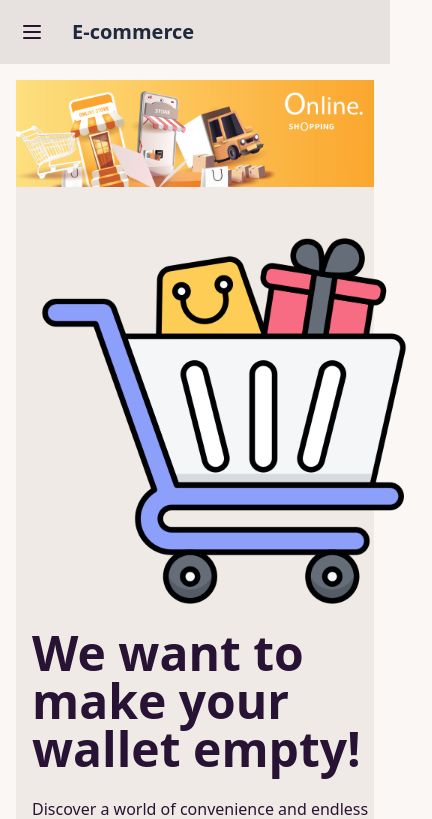
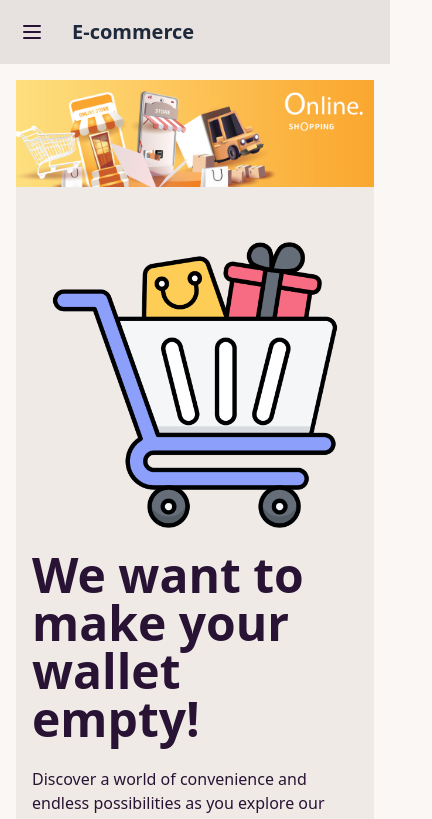
Before and after one commit to OlyMahmudMugdho/ecommerce-ui-microservice, a Next.js app: page / in a window 390 px wide. Shown: the top 819 px of the page, 432 px wide, since content can reach past the window. Built offline with nearby package versions, Linux system fonts and the light colour scheme.

Commit message:
responsiveness issue fixed

```diff
--- a/src/components/homepage/HeroSection.tsx
+++ b/src/components/homepage/HeroSection.tsx
@@ -8,6 +8,8 @@ function HeroSection() {
                 <Image
                     src={shopingCart}
                     alt="shopping cart"
+                    width={300}
+                    height={300}
                     className="max-w-sm rounded-lg" />
                 <div>
                     <h1 className="text-5xl font-bold">We want to make your wallet empty!</h1>
```
